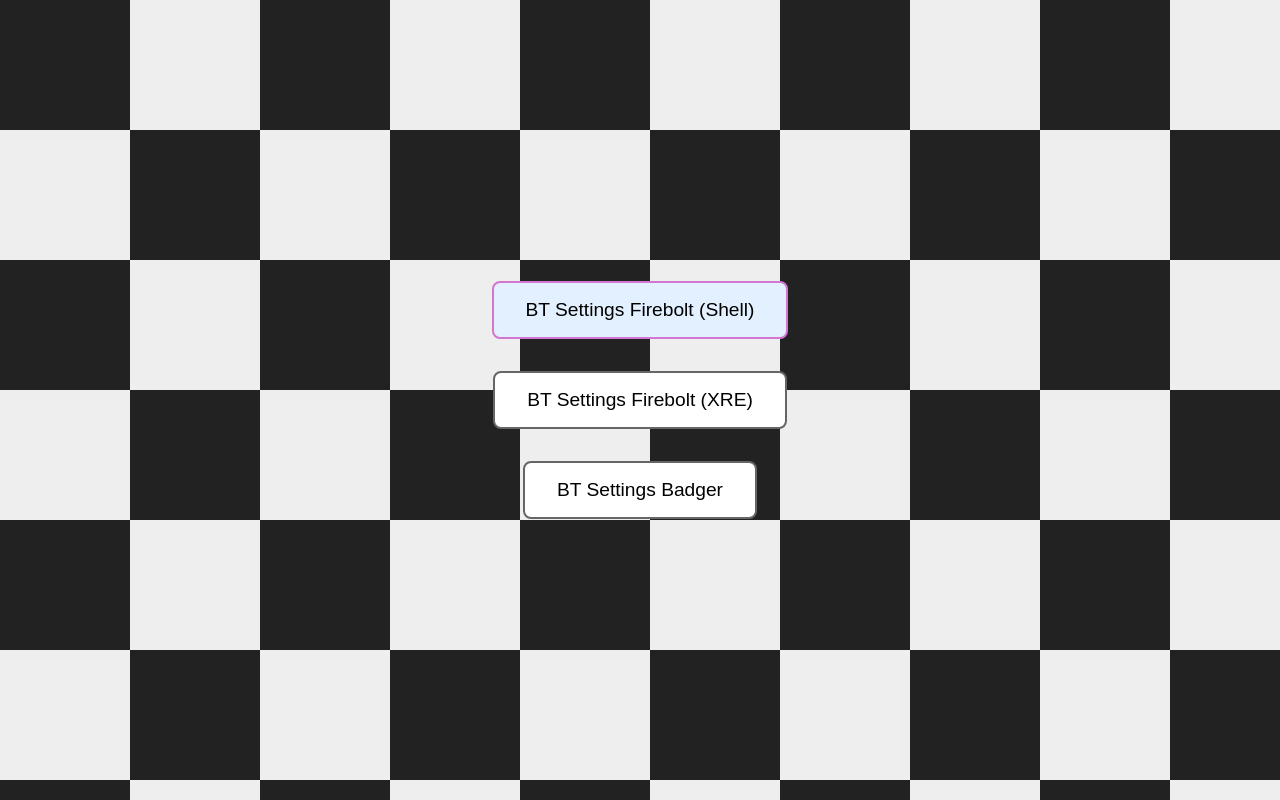
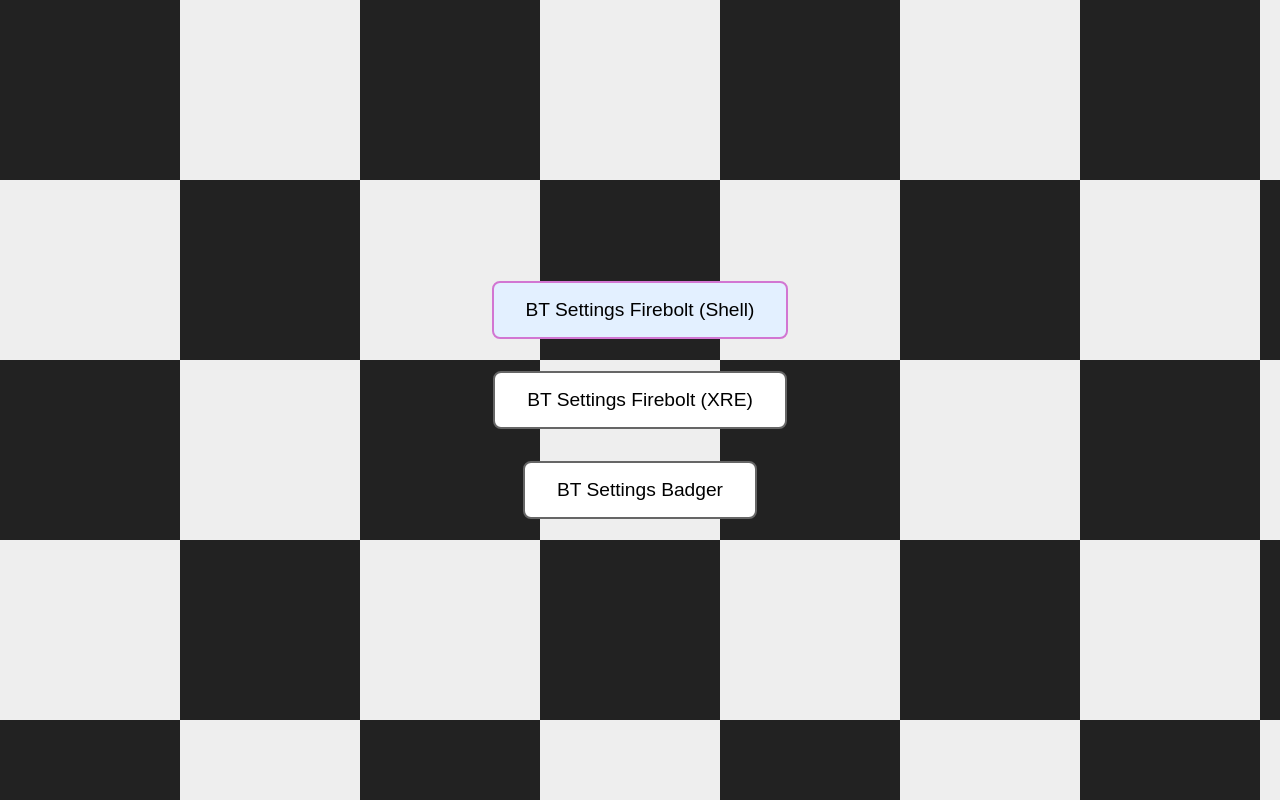
Before and after one commit to tinkerdos/deeplinks, a website built with webpack: page index.html in a window 1280 px wide. Built offline with nearby package versions, Linux system fonts and the light colour scheme.

Commit message:
Update index.html

```diff
--- a/index.html
+++ b/index.html
@@ -19,8 +19,8 @@
     linear-gradient(-45deg, #eee 25%, transparent 25%),
     linear-gradient(45deg, transparent 75%, #eee 75%),
     linear-gradient(-45deg, transparent 75%, #eee 75%);
-  background-size: 260px 260px;
-  background-position: 0 0, 0 130px, 130px -130px, -130px 0px;
+  background-size: 360px 360px;
+  background-position: 0 0, 0 180px, 180px -180px, -180px 0px;
   background-color: #222;
 }
     .container {
```
